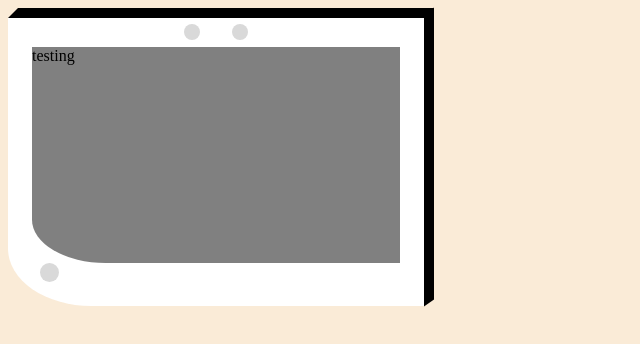
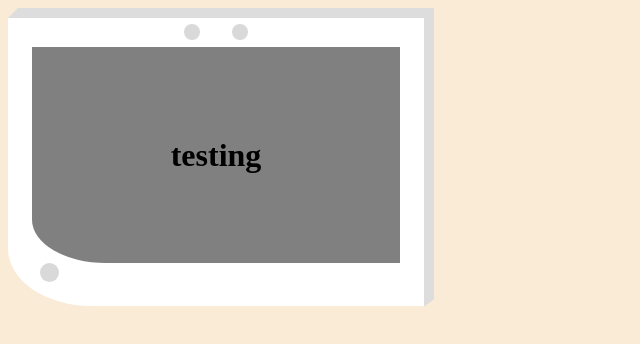
Before and after one commit to ReallyNguyen/PokeFormula, a Next.js app: page / in a window 1280 px wide. Shown: the top 344 px of the page, without its empty margins (0-640 px from the left). Built offline with nearby package versions, Linux system fonts and the light colour scheme.

Commit message:
changed color on 3d and text align center

```diff
--- a/src/components/screen/Screen.module.css
+++ b/src/components/screen/Screen.module.css
@@ -7,7 +7,7 @@
     width: calc(100% - 0px);
     height: 10px;
     margin-left: 5px;
-    background-color: black;
+    background-color: #DDDDDD;
     transform: skewX(-45deg);
     z-index: -1;
 }
@@ -15,7 +15,7 @@
 .right {
     width: calc(1rem - 6px);
     height: calc(18rem + 4px);
-    background-color: black;
+    background-color: #DDDDDD;
     transform: skewY(-35deg);
     z-index: -1;
     display: flex;
@@ -51,13 +51,17 @@
 .innerContainer {
     display: flex;
     flex-wrap: wrap;
+    justify-content: center;
+    align-items: center;
     width: 23rem;
     height: 14rem;
     background-color: grey;
     border-bottom-left-radius: 20%;
 }
 
-
+.title {
+    text-align: center;
+}
 
 .bigCircle {
     align-self: flex-start;
--- a/src/components/screen/index.tsx
+++ b/src/components/screen/index.tsx
@@ -16,7 +16,7 @@ export default function Screen({ title }: IScreen) {
                         <div className={styles.circle}></div>
                     </div>
                     <div className={styles.innerContainer}>
-                        {title}
+                        <h1 className={styles.title}>{title}</h1>
                     </div>
                     <div className={styles.bigCircle}></div>
                 </div>
```
Also changed, not shown: src/pages/profile.tsx (added, +7 -0 lines).
